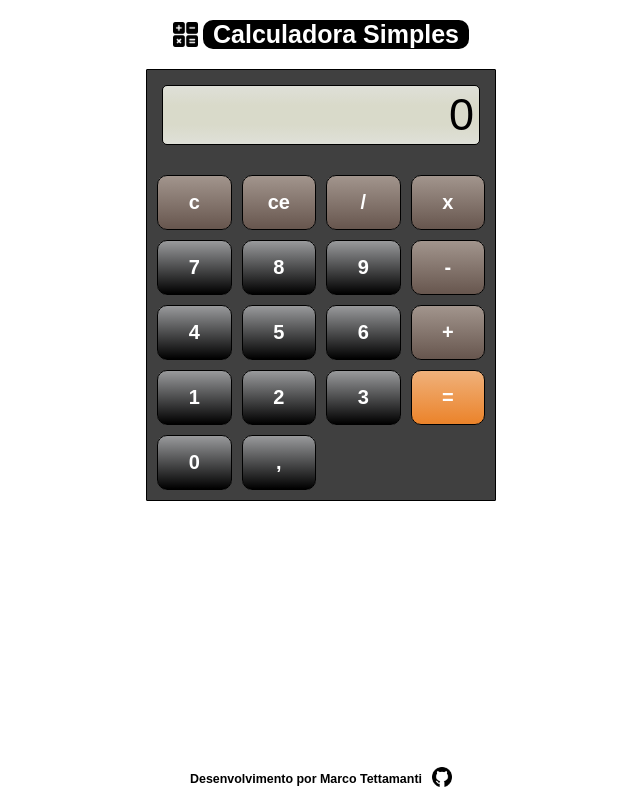
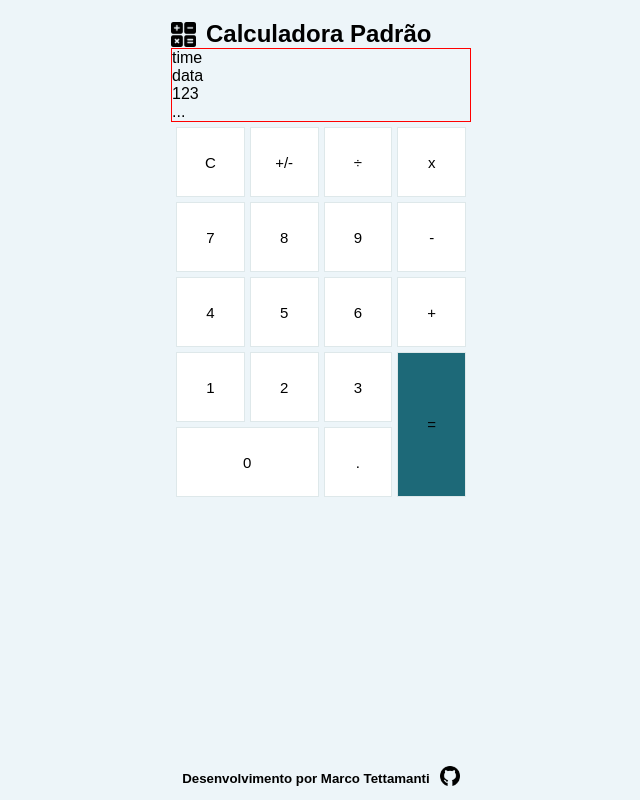
Before and after one commit to tettam/calculadora-simples, a React (Vite) app: page / in a window 1280 px wide. Shown: the whole page, without its empty margins (319-959 px from the left). Built offline with nearby package versions, Linux system fonts and the light colour scheme.

Commit message:
refazer calculadora

```diff
--- a/src/App.module.css
+++ b/src/App.module.css
@@ -1,106 +1,48 @@
 * {
-  box-sizing: content-box;
+  font-family: Arial, Helvetica, sans-serif;
+  box-sizing: border-box;
   margin: 0;
   padding: 0;
-  font-family: Arial, Helvetica, sans-serif;
+  background-color: #edf5f9;
 }
 
 .main {
   display: flex;
   flex-direction: column;
-  max-width: 700px;
   margin: auto;
-  justify-content: center;
+  margin-top: 20px;
+  border: none;
+  max-width: 300px;
+}
+
+header .headerTitle {
+  display: flex;
   align-items: center;
 }
-
-.headerContainer {
-  display: flex;
-  text-align: center;
-  align-items: center;
-  font-size: 15px;
-  margin: 20px 0px;
+.headerTitle img {
+  margin-right: 10px;
 }
-.headerContainer img {
-  position: absolute;
+.headerTitle h2 {
+  font-weight: 600;
 }
-.headerContainer .titleMain {
-  margin-left: 10px;
-  color: #fff;
-  background-color: black;
-  padding: 0px 10px;
-  border-radius: 10px;
-  margin-left: 30px;
-  font-weight: 600;
-  font-size: 25px;
+.displayCalculator {
+  border: 1px solid red;
 }
 
-.displayCalculator {
-  width: 350px;
-  height: 500px;
-  flex: 1;
-  border: 1px solid black;
-  border-radius: 1px;
-  background-color: #404040;
-}
-.displayTop {
-  display: flex;
-  flex-direction: column;
-  margin : 10px 0px;
-  justify-content: center;
-}
-.displayCalculator .historic {
-  display: flex;
-  justify-content: right;
-  align-items: center;
-  padding: 0px 20px;
-  margin-bottom: 5px;
-  color: #fff;
-}
-.displayCalculator .result {
-  height: 60px;
-  border: 1px solid black;
-  margin: 0px 15px;
-  border-radius: 5px;
-  background: linear-gradient(#DFE0D8, #D9DACA, #D9DACA, #DFE0D8);
-  font-size: 45px;
-  display: flex;
-  justify-content: right;
-  padding: 0px 5px;
-  align-items: center;
-}
-
-.displayBottom {
-  margin-top:  20px;
-  padding: 10px;
-}
-
-.containerDisplay {
-  flex: 1;
-  display: grid;
-  grid-template-columns: repeat(4, 1fr);
-  grid-template-rows: repeat(5, 1fr);
-  gap: 10px;
-  background-color: #404040;
-  justify-content: center;
-  align-items: center;
-  text-align: center;
-}
 
 
 footer {
   display: flex;
-  font-size: 15px;
-  position: fixed;
-  bottom: 0;
-  width: 100%;
+  position: absolute;
   justify-content: center;
   align-items: center;
   margin: auto;
-  text-align: center;
   padding: 10px;
+  bottom: 0;
+  width: 100%;
 }
+
 footer h5 {
-  color: black;
+  font-weight: 700;
   margin-right: 10px;
 }
--- a/src/App.tsx
+++ b/src/App.tsx
@@ -1,137 +1,64 @@
 import style from './App.module.css'
-import iconGithub from './assets/github.png'
-import iconLogo from './assets/calculator.png'
+import { Calculator } from './components/Calculator'
 
-import { useState , MouseEvent } from 'react'
-import { GridCalculator } from './components/GridItem'
-import { buttonsCalculator } from './helpers/calculator'
+
+import iconCalc from './assets/calculator.png'
+import  iconGithub  from './assets/github.png'
+
 
 
 const App = () => {
-  let [historic , setHistoric] = useState<string>('')
-  let [totalResult , setTotalResult] = useState<number>(0)
-  let [selectedButton , setSelectedButton] = useState<any>('')
-  let [selectedNumber , setSelectedNumber] = useState<number>()
-  let [selectedOperator , setSelectedOperator] = useState<string>()
-  let [resultOrInput , setResultOrInput] = useState<boolean>(true)
-
-  const checkOperators = (input:any):void => {
-    selectedOperator != input
-      ? setSelectedOperator(selectedOperator = totalResult.toString())
-      : setSelectedOperator(selectedOperator = input)
-    resultCalculator()
-    console.log('Selecionado ', selectedButton)
-    console.log('Input ', input)
-    console.log('Resultado ', totalResult)
+  const onDigitNumber = () => {
+    console.log('Numero')
   }
 
-  const inputNumber = (input:string):void => {
-    setSelectedButton(selectedButton = `${selectedButton}${input}`)
+  const onClearResult = () => {
+    console.log('Limpar')
   }
 
-  const numberFloat = (input:string):void => {
-    console.log('Numero decimal')
+  const onDigitEqual = () => {
+    console.log('Igual')
   }
 
-  const resetInput = ():void => {
-    setSelectedButton('')
-    console.log('Numero digitado apagado')
+  const onDigitOperator = () => {
+    console.log('Operador')
   }
 
-  const resetAll = ():void => {
-    setHistoric('')
-    setTotalResult(0)
-    setSelectedButton('')
-    console.log('Historico apagado')
+  const onDigitPoint = () => {
+    console.log('Ponto')
   }
 
-  const resultCalculator = ():void => {
-    setSelectedNumber(selectedNumber = parseInt(selectedButton))
-    if(selectedOperator == '+'){
-      setTotalResult(totalResult + selectedNumber)
-    } else if(selectedOperator == '-') {
-      setTotalResult(totalResult - selectedNumber)
-    } else if(selectedOperator == 'x'){
-      setTotalResult(totalResult * selectedNumber)
-    } else if(selectedOperator == '/') {
-      setTotalResult(totalResult / selectedButton)
-    }
+  return(
+    <div>
+      <div className={style.main}>
+        <header>
+          <div className={style.headerTitle}>
+            <img src={iconCalc} alt="" width={25}/>
+            <h2>Calculadora Padrão</h2>
+          </div>
+        </header>
 
-    setSelectedButton('')
-  }
+          <div className={style.displayCalculator}>
+            <div className={style.infoMore}>
+              <div className={style.time}>time</div>
+              <div className={style.date}>data</div>
+            </div>
+            <div className={style.historic}>123</div>
+            <div className={style.calculatorNumbers}>
+            ...
+            </div>
+          </div>
 
-  const historicAll = (input:string , check:string):void => {
-    if(check == 'operators') {
-      setHistoric(historic = `${historic}   ${input}   `)
-    } else {
-      setHistoric(historic = `${historic}${input}`)
-    }
-  }
-
-  const showResultOrTotal = (trueOrfalse:boolean) =>{
-    trueOrfalse == true ? setResultOrInput(true) :  setResultOrInput(false)
-  }
-
-  const checkInput = (input:any) => {
-    switch (input) {
-      case '+':
-      case '-':
-      case 'x':
-      case '/':
-        historicAll(input , 'operators')
-        checkOperators(input)
-        resultCalculator()
-        showResultOrTotal(true)
-        break;
-      case 'ce':
-        resetInput()
-        break;
-      case 'c':
-        resetAll()
-        showResultOrTotal(true)
-        break;
-      case '=':
-        resultCalculator()
-        showResultOrTotal(true)
-        break;
-      case ',':
-        numberFloat(input)
-        break
-      default:
-        historicAll(input , 'number')
-        inputNumber(input)
-        showResultOrTotal(false)
-        break;
-    }
-  }
-  return(
-    <div className={style.main}>
-
-      <div className={style.headerContainer}>
-        <img src={iconLogo} alt="" width={25} title='Flaticon'/>
-        <h2 className={style.titleMain}>Calculadora Simples</h2>
+          <div className={style.displayNumbers}>
+            <Calculator
+              onDigitNumber={onDigitNumber}
+              onClearResult={onClearResult}
+              onDigitEqual={onDigitEqual}
+              onDigitOperator={onDigitOperator}
+              onDigitPoint={onDigitPoint}
+            />
+          </div>
       </div>
-
-      <section className={style.displayCalculator}>
-        <div className={style.displayTop}>
-          <div className={style.historic}>{historic}</div>
-          <div className={style.result}>{(resultOrInput) ? totalResult : selectedButton}</div>
-        </div>
-
-        <div className={style.displayBottom}>
-          <div className={style.containerDisplay}>
-
-            {buttonsCalculator.map((item , key ) => (
-              <GridCalculator
-                key={key}
-                item={item}
-                onClick={e => {checkInput(e.target.value)}}
-              />
-            ))}
-
-          </div>
-        </div>
-      </section>
 
       <footer>
         <h5>Desenvolvimento por Marco Tettamanti</h5>
--- /dev/null
+++ b/src/components/Calculator/Calculator.module.css
@@ -0,0 +1,29 @@
+* {
+  box-sizing: border-box;
+  padding: 0;
+  margin: 0;
+  font-family: Arial, Helvetica, sans-serif;
+}
+
+.main {
+  background-color: #edf5f9;
+  display: grid;
+  grid-template-columns: repeat( 4 , 1fr);
+  grid-template-rows: repeat(5 , 1fr);
+  gap: 5px;
+  padding: 5px;
+}
+
+.inputButton {
+  max-width: 300px;
+  min-height: 70px;
+  background-color: #fff;
+  border: 1px solid #dee8ea;
+  font-size: 15px;
+  flex: 1;
+}
+
+.inputButton:hover {
+  background-color: #d1edf8;
+  cursor: pointer;
+}
--- /dev/null
+++ b/src/components/Calculator/index.tsx
@@ -0,0 +1,57 @@
+import { FunctionComponent } from 'react'
+import style from './Calculator.module.css'
+
+export type Buttons = {
+  operators: 0 | 1 | 2 | 3 | 4 | 5 | 6 | 7 | 8 | 9
+  digit: '+' | '-' | 'x' | '÷'
+}
+
+interface CalculatorProps  {
+  onDigitNumber: (digit: Buttons | number) => void
+  onDigitOperator: (operators: Buttons | string) => void
+  onClearResult: () => void
+  onDigitEqual: () => void
+  onDigitPoint: () => void
+}
+
+export const Calculator:FunctionComponent<CalculatorProps> = ({
+  onDigitNumber,
+  onDigitOperator,
+  onDigitEqual,
+  onDigitPoint,
+  onClearResult
+}) => {
+
+  return (
+    <div className={style.main}>
+      <input className={style.inputButton} type="button" value={'C'}  onClick={onClearResult}/>
+      <input className={style.inputButton} type="button" value={'+/-'} />
+      <input className={style.inputButton} type="button" value={'÷'} onClick={() => onDigitOperator('/')}/>
+      <input className={style.inputButton} type="button" value={'x'} onClick={() => onDigitOperator('x')}/>
+      <input className={style.inputButton} type="button" value={7} onClick={() => onDigitNumber(7)}/>
+      <input className={style.inputButton} type="button" value={8} onClick={() => onDigitNumber(8)}/>
+      <input className={style.inputButton} type="button" value={9} onClick={() => onDigitNumber(9)}/>
+      <input className={style.inputButton} type="button" value={'-'} onClick={() => onDigitOperator('-')} />
+      <input className={style.inputButton} type="button" value={4} onClick={() => onDigitNumber(4)}/>
+      <input className={style.inputButton} type="button" value={5} onClick={() => onDigitNumber(5)}/>
+      <input className={style.inputButton} type="button" value={6} onClick={() => onDigitNumber(6)}/>
+      <input className={style.inputButton} type="button" value={'+'} onClick={() => onDigitOperator('+')} />
+      <input className={style.inputButton} type="button" value={1} onClick={() => onDigitNumber(1)}/>
+      <input className={style.inputButton} type="button" value={2} onClick={() => onDigitNumber(2)}/>
+      <input className={style.inputButton} type="button" value={3} onClick={() => onDigitNumber(3)}/>
+      <input className={style.inputButton}
+        style={{backgroundColor: '#1d6978' , gridRow: '4 / 6' , gridColumn: '4 / 5'}}
+        type="button"
+        value={'='}
+        onClick={onDigitEqual}
+        />
+      <input className={style.inputButton}
+        style={{gridColumn: '1 / 3'}}
+        type="button" value={0}
+        onClick={() => onDigitNumber(0)}
+        />
+
+      <input className={style.inputButton} type="button" value={'.'} onClick={onDigitPoint}/>
+    </div>
+  )
+}
--- a/src/components/GridItem.tsx
+++ /dev/null
@@ -1,21 +0,0 @@
-import { Buttons, buttonsCalculator } from '../helpers/calculator';
-import style from './styles/GridItem.module.css'
-
-
-export type Props = {
-  item: Buttons
-  onClick: (e:MouseEvent<HTMLInputElement>) => void
-}
-
-export const GridCalculator = ({ item , onClick}:Props) => {
-  return (
-    <div className={style.main}>
-      <input
-        onClick={e => onClick(e)}
-        className={style.buttonsNumber}
-        type="button" value={item.button}
-        style={{backgroundImage: `linear-gradient(${item.color[0]},${item.color[1]})`}}
-      />
-    </div>
-  )
-}
--- a/src/components/styles/GridItem.module.css
+++ /dev/null
@@ -1,23 +0,0 @@
-* {
-  margin: 0;
-  padding: 0;
-  box-sizing: border-box;
-}
-
-.buttonsNumber {
-  flex: 1;
-  font-size: 20px;
-  padding: 15px;
-  font-weight: bold;
-  color: black;
-  border: 1px solid black;
-  width: 100%;
-  color: #fff;
-  cursor: pointer;
-  transition: all ease .5s;
-  border-radius: 10px;
-}
-
-.buttonsNumber:hover {
-  opacity: 0.5;
-}
--- a/src/helpers/calculator.tsx
+++ /dev/null
@@ -1,26 +0,0 @@
-
-export type Buttons = {
-  button:string,
-  color: string[]
-}
-
-export const buttonsCalculator: Buttons[] = [
-  {button:'c', color:['#A2958D','#67564E']},
-  {button:'ce',color:['#A2958D','#67564E']},
-  {button:'/', color:['#A2958D','#67564E']},
-  {button:'x', color:['#A2958D','#67564E']},
-  {button:'7', color:['#999A9C','#000']},
-  {button:'8', color:['#999A9C','#000']},
-  {button:'9', color:['#999A9C','#000']},
-  {button:'-', color:['#A2958D','#67564E']},
-  {button:'4', color:['#999A9C','#000']},
-  {button:'5', color:['#999A9C','#000']},
-  {button:'6', color:['#999A9C','#000']},
-  {button:'+', color:['#A2958D','#67564E']},
-  {button:'1', color:['#999A9C','#000']},
-  {button:'2', color:['#999A9C','#000']},
-  {button:'3', color:['#999A9C','#000']},
-  {button:'=', color:['#F0B17B','#EB832A']},
-  {button:'0', color:['#999A9C','#000']},
-  {button:',', color:['#999A9C','#000']},
-]
```
